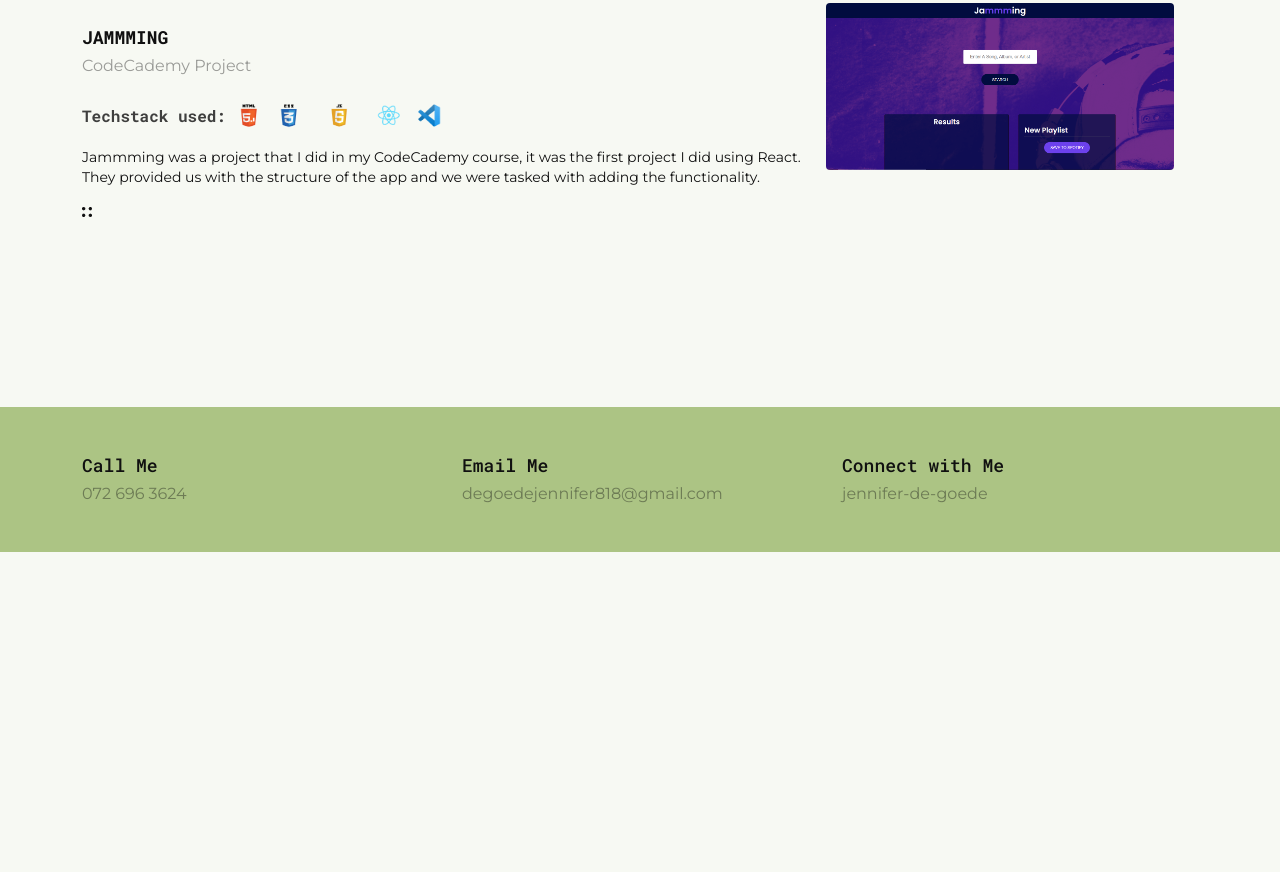
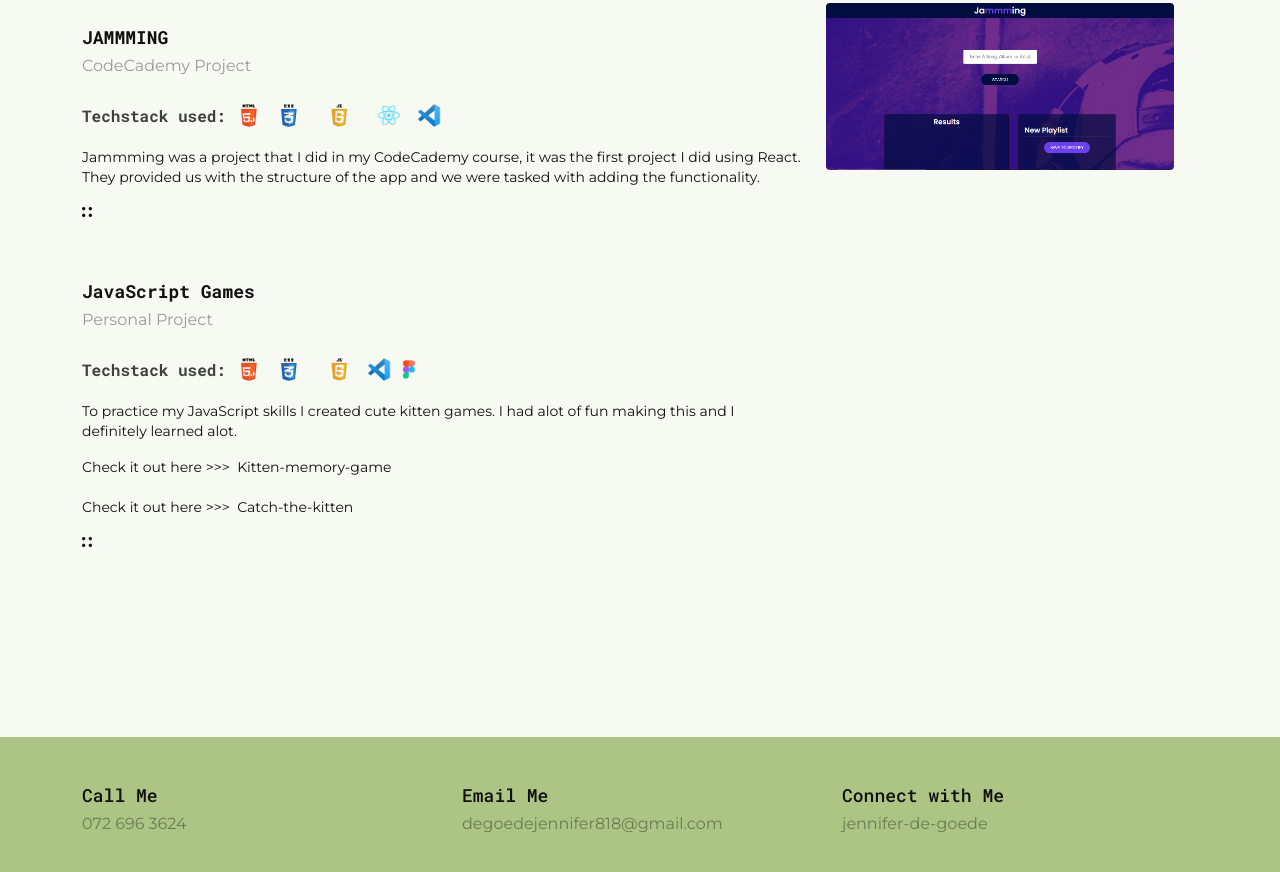
Before and after one commit to Jen-DG/old-jdg_portfolio, a plain HTML site: page index.html in a window 1280 px wide. Shown: the part 2560-3432 px from the top of the page. Before the commit the page ends 3112 px from the top, so only its background shows below. Drawn offline with nearby package versions, Linux system fonts and the light colour scheme.

Commit message:
Added javascript games

```diff
--- a/Resources/CSS/style.css
+++ b/Resources/CSS/style.css
@@ -54,6 +54,15 @@ p {
     font-size: 14px;
     line-height: 20px;
     color: #101010;
+}
+
+a {
+    color: #101010;
+    text-decoration: none;
+}
+
+a:hover {
+    color: #ACC484;
 }
 
 .bio  {
--- a/index.html
+++ b/index.html
@@ -252,6 +252,37 @@
                     <img class="d-md-none d-block" src="Resources/Images/dot_icon.png"/>
                 </div>
             </div>
+            <div class="row mb-3">
+                <div class="col-lg-8 col-md-6 col-sm-12 mt-4">
+                    <div class="row mb-3">
+                        <h3 class="fw-bold">JavaScript Games</h3>
+                        <h4>Personal Project</h4>
+                    </div>
+                    <div class="mb-3 d-flex flex-row align-items-center">
+                        <h5 class="fw-bold mb-0 me-2">Techstack used:</h5>
+                        <img src="Resources/Images/HTML_Active.png" style="width: 30px;">
+                        <img src="Resources/Images/CSS_Active.png" style="width: 30px; margin-left: 10px; margin-right: 10px;">
+                        <img src="Resources/Images/image 18-1.png" style="width: 30px; margin-left: 10px; margin-right: 10px;">
+                        <img src="Resources/Images/Visual Studio_Active.png" style="width: 30px;">
+                        <img src="Resources/Images/Figma_Active.png" style="width: 30px;">
+                    </div>
+                    <div class="row mb-1">
+                        <p>To practice my JavaScript skills I created cute kitten games. I had alot of fun making this and I definitely learned alot.</p>
+                        <p>Check it out here >>>&nbsp;&nbsp;<a href="https://jen-dg.github.io/kitten-memory-game/" target="_blank">Kitten-memory-game</a></p>
+                    </div>
+                    <div class="row mb-1">
+                        <p>Check it out here >>>&nbsp;&nbsp;<a href="https://jen-dg.github.io/Catch-the-kitten/" target="_blank">Catch-the-kitten</a></p>
+                    </div>
+                    <img class="d-md-block d-none" src="Resources/Images/dot_icon.png"/>
+                </div>
+                <link src="https://jen-dg.github.io/kitten-memory-game/" target="_blank" />
+                <!-- <div class="col-lg-4 col-md-6 col-sm-12 mt-md-0 mt-2 mb-2 mb-md-0">
+                    <img src="Resources/Images/Jamming.png" class="rounded img-fluid"/>
+                </div> -->
+                <div class="col-12 mt-4">
+                    <img class="d-md-none d-block" src="Resources/Images/dot_icon.png"/>
+                </div>
+            </div>
         </div>
     </div>
 
```
